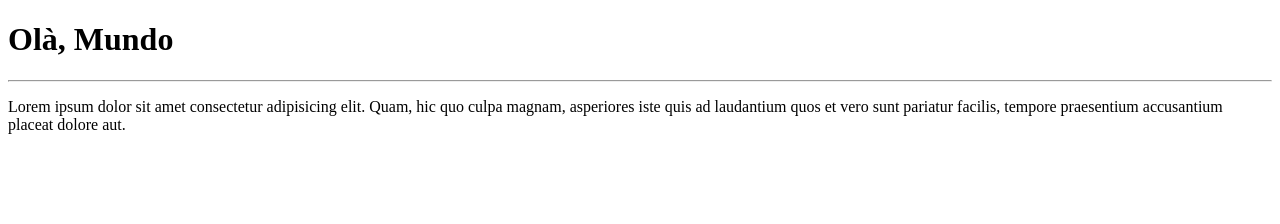
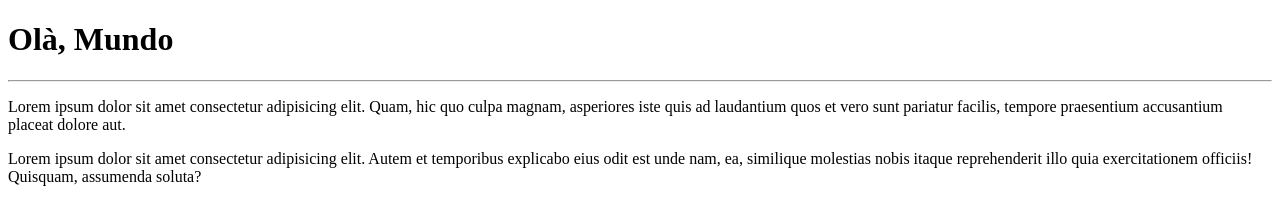
Before and after one commit to uziel87/Ola-Mundo, a plain HTML site: page site-exemplo/index.html in a window 1280 px wide. Drawn offline with Linux system fonts and the light colour scheme.

Commit message:
novo paragrafo

```diff
--- a/site-exemplo/index.html
+++ b/site-exemplo/index.html
@@ -8,6 +8,7 @@
     <h1>Olà, Mundo</h1>
     <hr>
     <p>Lorem ipsum dolor sit amet consectetur adipisicing elit. Quam, hic quo culpa magnam, asperiores iste quis ad laudantium quos et vero sunt pariatur facilis, tempore praesentium accusantium placeat dolore aut.</p>
+    <p>Lorem ipsum dolor sit amet consectetur adipisicing elit. Autem et temporibus explicabo eius odit est unde nam, ea, similique molestias nobis itaque reprehenderit illo quia exercitationem officiis! Quisquam, assumenda soluta?</p>
 </head>
 <body>
 
```
